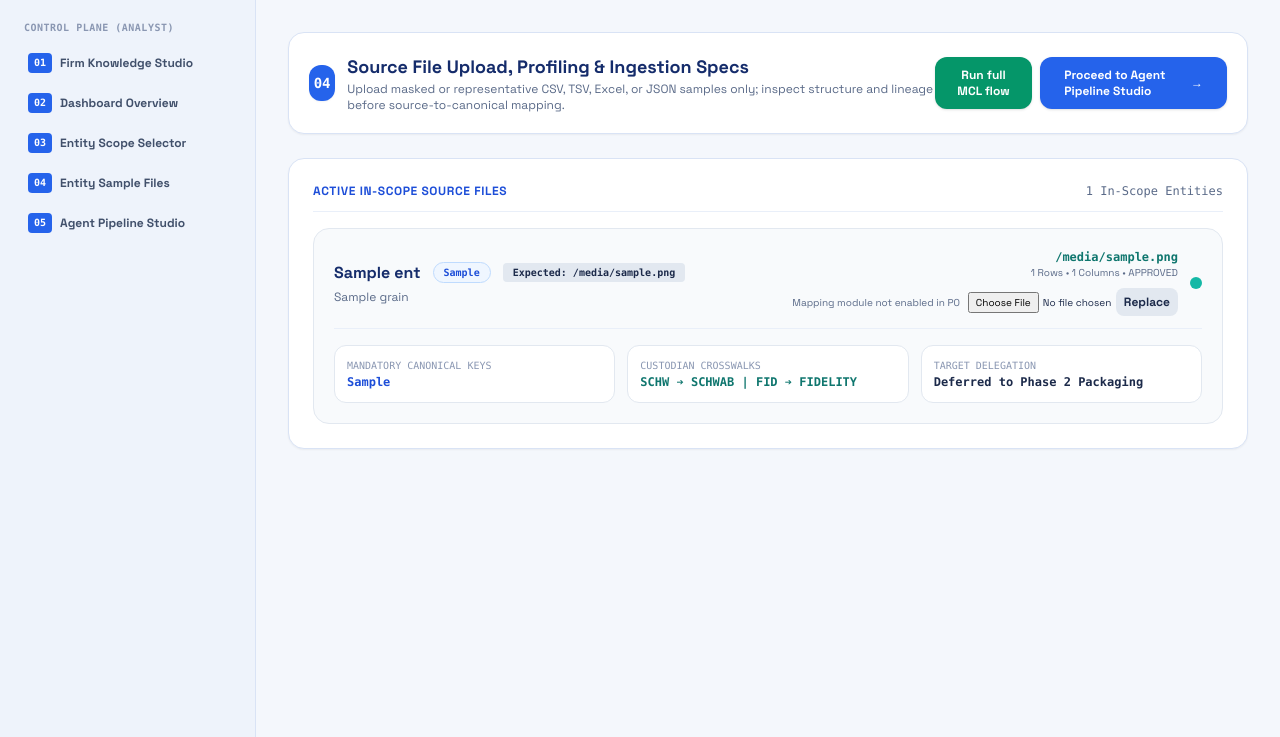
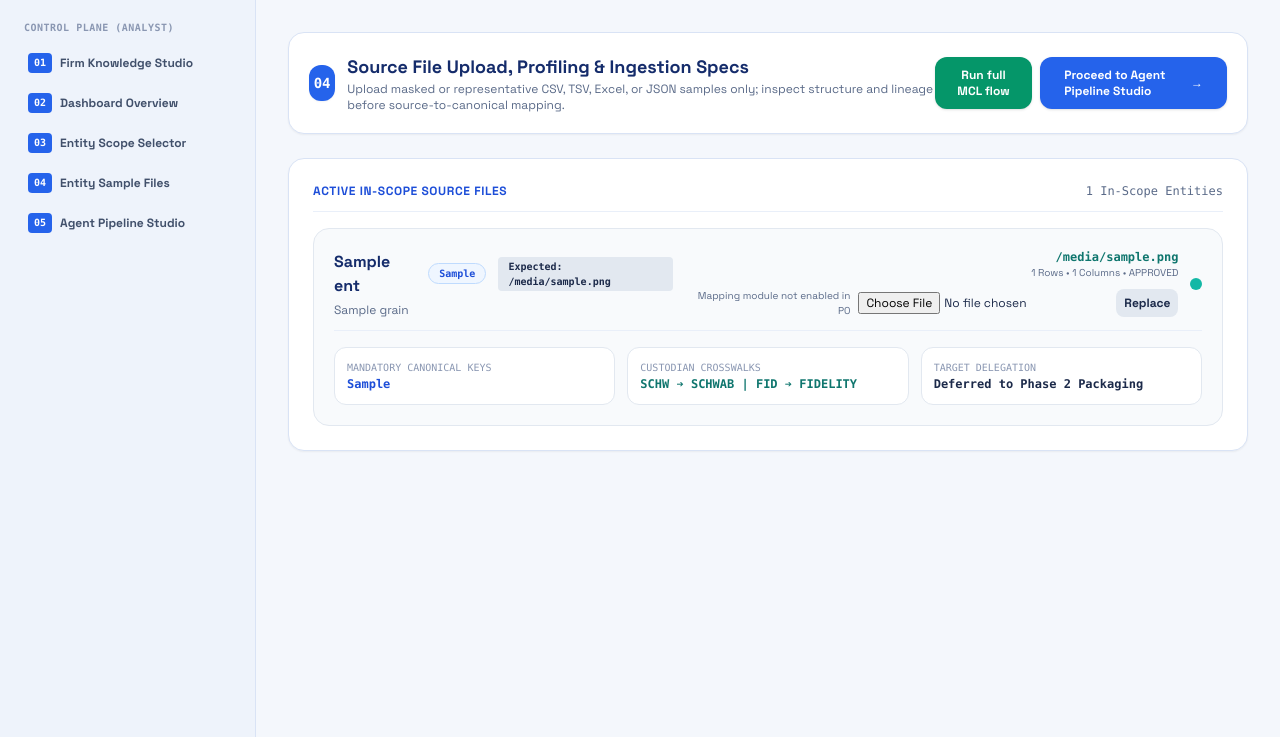
Before and after one commit to jeevamutharasiselvarasu/wealth-migration-platform, a FastAPI app: template ui/templates/entity_sample_files.html in a window 1280 px wide. Shown: the part 63-800 px from the top of the page. Run offline with FastAPI, Linux system fonts and the light colour scheme; the template is opened without the code that fills it: most values are stand-ins (such as "Sample title", 1, 10 or a date in 2020); some libraries are stand-ins or nearby versions.

Commit message:
Align source file upload controls responsively

```diff
--- a/ui/templates/entity_sample_files.html
+++ b/ui/templates/entity_sample_files.html
@@ -52,11 +52,11 @@
                                     {% else %}
                                     <span class="text-[10px] text-[#5a6a88]">Mapping module not enabled in P0</span>
                                     {% endif %}
-                                    <form action="/api/entities/upload-sample-file" method="POST" enctype="multipart/form-data" class="inline-flex items-center gap-1">
+                                    <form action="/api/entities/upload-sample-file" method="POST" enctype="multipart/form-data" class="grid grid-cols-1 sm:grid-cols-[minmax(10rem,1fr)_auto] items-center gap-2">
                                         <input type="hidden" name="entity_name" value="{{ ent.entity_name }}">
                                         <input type="hidden" name="source_role" value="{{ 'ACCOUNT_MASTER' if ent.entity_name == 'Account' else 'ENTITY_MASTER' }}">
                                         <label class="sr-only" for="replace-file-{{ loop.index }}">{{ 'Account Master source file' if ent.entity_name == 'Account' else ent.entity_name ~ ' source file' }}</label>
-                                        <input id="replace-file-{{ loop.index }}" type="file" name="file" accept=".csv,.tsv,.xlsx,.xlsm,.xls,.json" required class="w-36 text-[10px]">
+                                        <input id="replace-file-{{ loop.index }}" type="file" name="file" accept=".csv,.tsv,.xlsx,.xlsm,.xls,.json" required class="w-full min-w-0 text-xs">
                                         <button type="submit" class="bg-slate-200 hover:bg-slate-300 text-[#1c2a4a] px-2 py-1.5 rounded-lg text-xs font-bold">Replace</button>
                                     </form>
                                 </div>
@@ -67,7 +67,7 @@
                                 <input type="hidden" name="entity_name" value="{{ ent.entity_name }}">
                                 <input type="hidden" name="source_role" value="{{ 'ACCOUNT_MASTER' if ent.entity_name == 'Account' else 'ENTITY_MASTER' }}">
                                 <label for="upload-file-{{ loop.index }}" class="text-xs font-semibold text-[#152c6b]">{{ 'Account Master source file' if ent.entity_name == 'Account' else ent.entity_name ~ ' source file' }}</label>
-                                <input id="upload-file-{{ loop.index }}" type="file" name="file" accept=".csv,.tsv,.xlsx,.xlsm,.xls,.json" required class="block max-w-64 text-[10px] text-[#5a6a88] file:mr-2 file:py-1 file:px-2.5 file:rounded-lg file:border-0 file:bg-blue-600 file:text-white font-bold">
+                                <input id="upload-file-{{ loop.index }}" type="file" name="file" accept=".csv,.tsv,.xlsx,.xlsm,.xls,.json" required class="block w-full min-w-0 text-xs text-[#5a6a88] file:mr-2 file:py-2 file:px-3 file:rounded-lg file:border-0 file:bg-blue-600 file:text-white file:font-bold">
                                 <button type="submit" class="bg-[#e2e8f0] hover:bg-[#cbd5e1] text-[#1c2a4a] px-3.5 py-1.5 rounded-lg border border-[#cbd5e1] text-xs font-bold transition">
                                     Upload & Profile
                                 </button>
```
